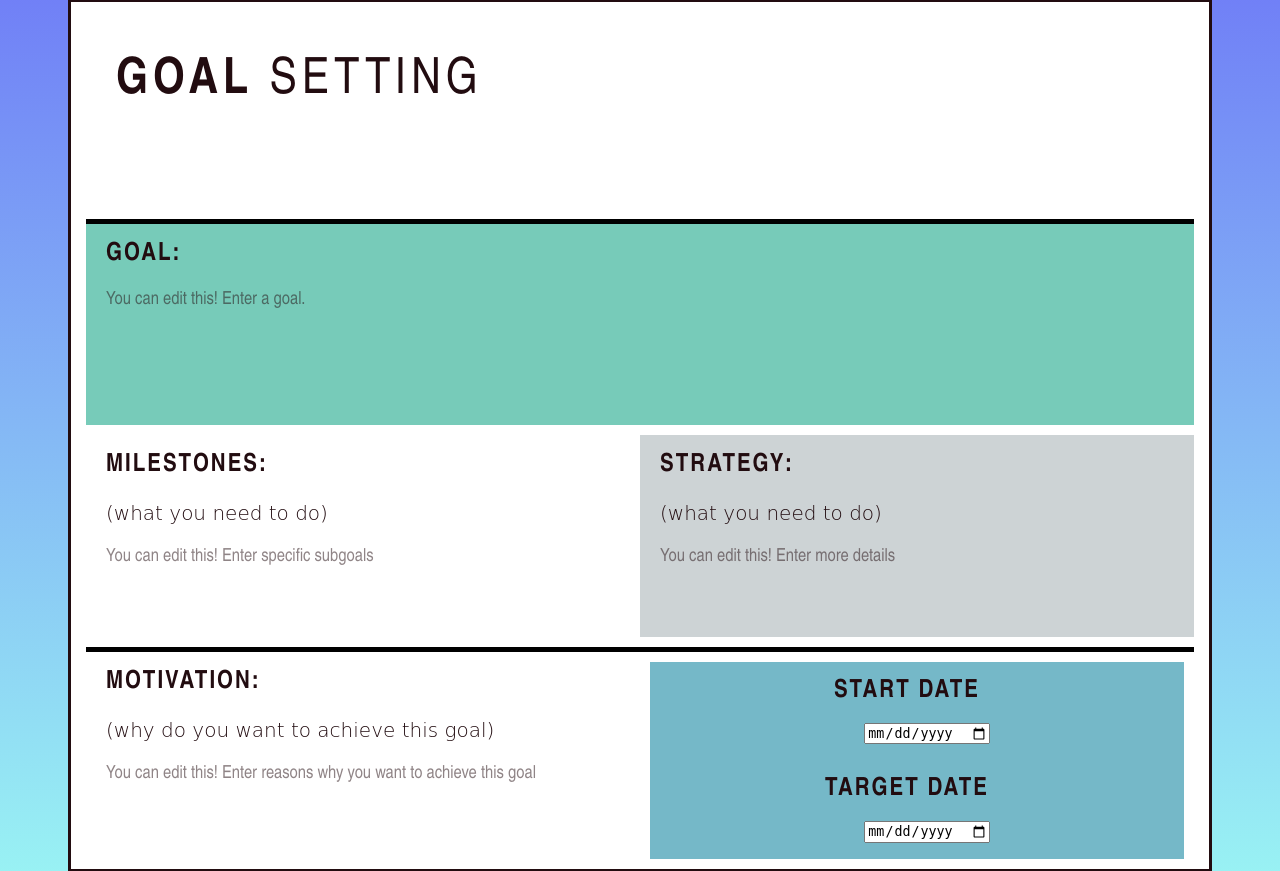
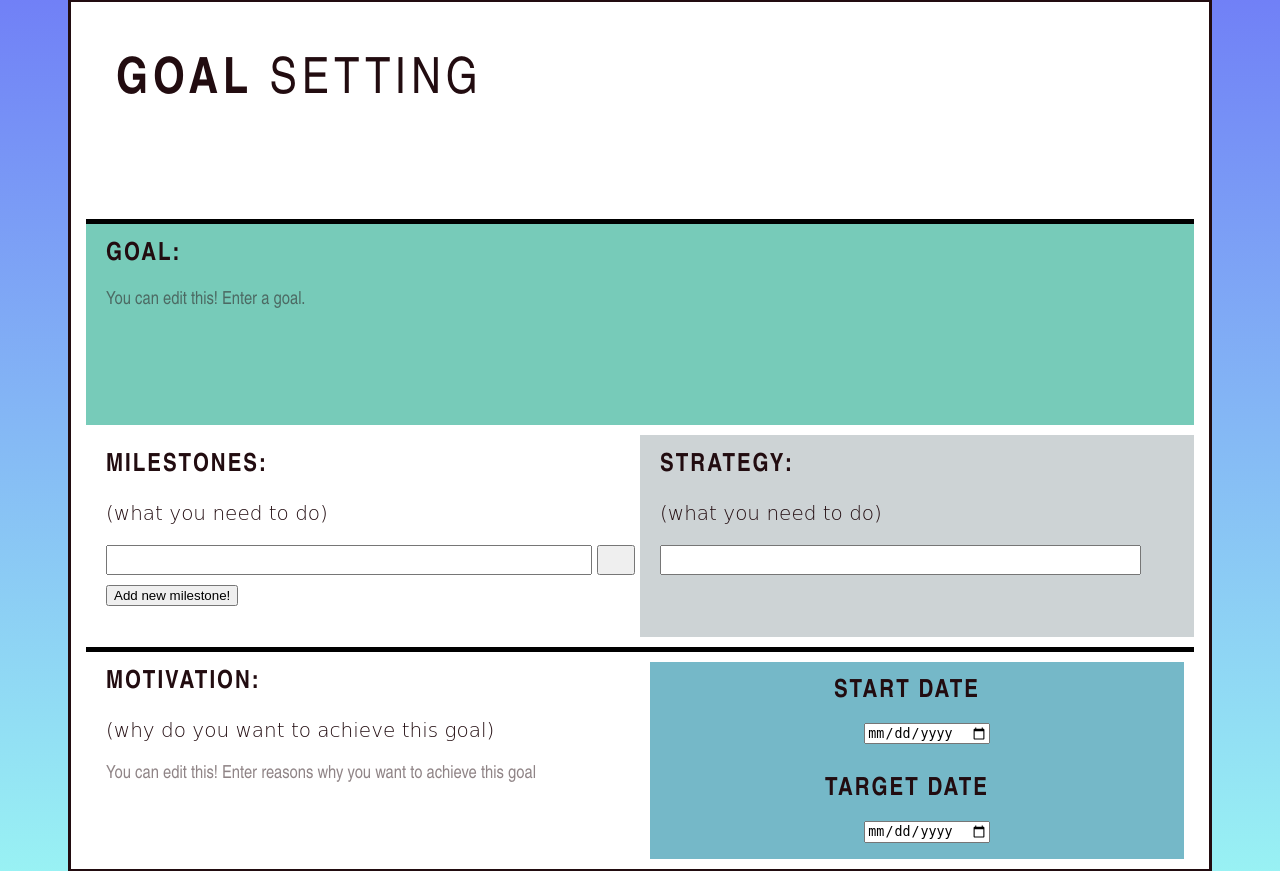
Before and after one commit to Siphon880gh/goals-social, a PHP site: page /prototype/fake-views/goal-planner.php in a window 1280 px wide. Shown: the part 51-922 px from the top of the page. Run offline with PHP 8.4, Linux system fonts and the light colour scheme.

Commit message:
Prototype: Goal Planner has milestone inputs

```diff
--- a/prototype/fake-views/goal-planner.php
+++ b/prototype/fake-views/goal-planner.php
@@ -1,14 +1,43 @@
 <style>
+/** Placeholder on empty */
 .goal-planner-page [contenteditable]:empty:before {
     content: attr(data-placeholder);
 }
 .goal-planner-page [contenteditable]:empty {
     opacity: .5;
 }
+/* Date visual */
 .date {
   margin-left: -20px;
   width: 100%;
   text-align: center;
+}
+
+/* Milestone inputs and buttons */
+.milestone {
+  display: flex;
+}
+.milestone, .milestone-detail {
+  margin-bottom: 5px;
+  height: 30px;
+}
+.milestone input {
+  width: 100%;
+}
+.milestone button {
+  width: 40px;
+  height: 30px;
+  margin-left: 5px;
+  margin-right: 5px;
+}
+.milestone-add {
+  display: block;
+  margin-top: 10px;
+}
+
+/* Milestone details */
+.milestone-detail {
+  width: 90%;
 }
 </style>
 
@@ -26,12 +55,44 @@
         <div class="item item4">
           <p><span><i class="fa fa-star"></i> Milestones:</span></p>
           <p class="help">(what you need to do)</p>
-          <p class="text" contenteditable spellcheck="false" data-placeholder="You can edit this! Enter specific subgoals"></p>
+          <!-- <p class="text" data-placeholder="You can edit this! Enter specific subgoals"> -->
+          <div class="milestones">
+
+            <div class="milestone">
+              <input class="milestone" type="text"/>
+              <button class="milestone-delete btn btn-danger float-end" onclick="deleteMilestone($(event.target))"><i class="fa fa-times"></i></button>
+            </div>
+          </div>
+          <button class="milestone-add btn btn-primary"><i class="fa fa-plus"></i> Add new milestone! </button>
+          </p>
+          <script>
+          function deleteMilestone($here) {
+            var $milestone = $here.closest(".milestone");
+            var whichIndex = $milestone.index();
+            $milestone.remove();
+            $(".milestone-detail").eq(whichIndex).remove();
+          }
+          $(".milestone-add").on("click", ()=>{
+            $(".milestones").append(`
+            <div class="milestone">
+              <input class="milestone" type="text"/>
+              <button class="milestone-delete btn btn-danger float-end" onclick="deleteMilestone($(event.target))"><i class="fa fa-times"></i></button>
+            </div>
+            `);
+
+            $(".milestone-details").append(`
+              <input class="milestone-detail" type="text"/>
+            `)
+          })
+          </script>
         </div>
         <div class="item item3">
           <p><span>Strategy:</span></p>
           <p class="help">(what you need to do)</p>
-          <p class="text" contenteditable spellcheck="false" data-placeholder="You can edit this! Enter more details"></p>
+          <div class="milestone-details">
+            <input class="milestone-detail" type="text"/>
+            <!-- <p class="text milestone-detail" contenteditable spellcheck="false" data-placeholder="You can edit this! Enter more details"></p> -->
+          </div>
         </div>
       </div>
       <div class="grid3">
@@ -41,7 +102,7 @@
           <p class="text" contenteditable spellcheck="false" data-placeholder="You can edit this! Enter reasons why you want to achieve this goal"></p>
         </div>
         <div class="grid4">
-          <div class="item item6">
+          <div class="item item6 pt-3">
             <p class="date"><span><i class="fa fa-star"></i> Start Date</span></p>
             <p><input type="date" class="date-start" /></p>
           </div>
```
